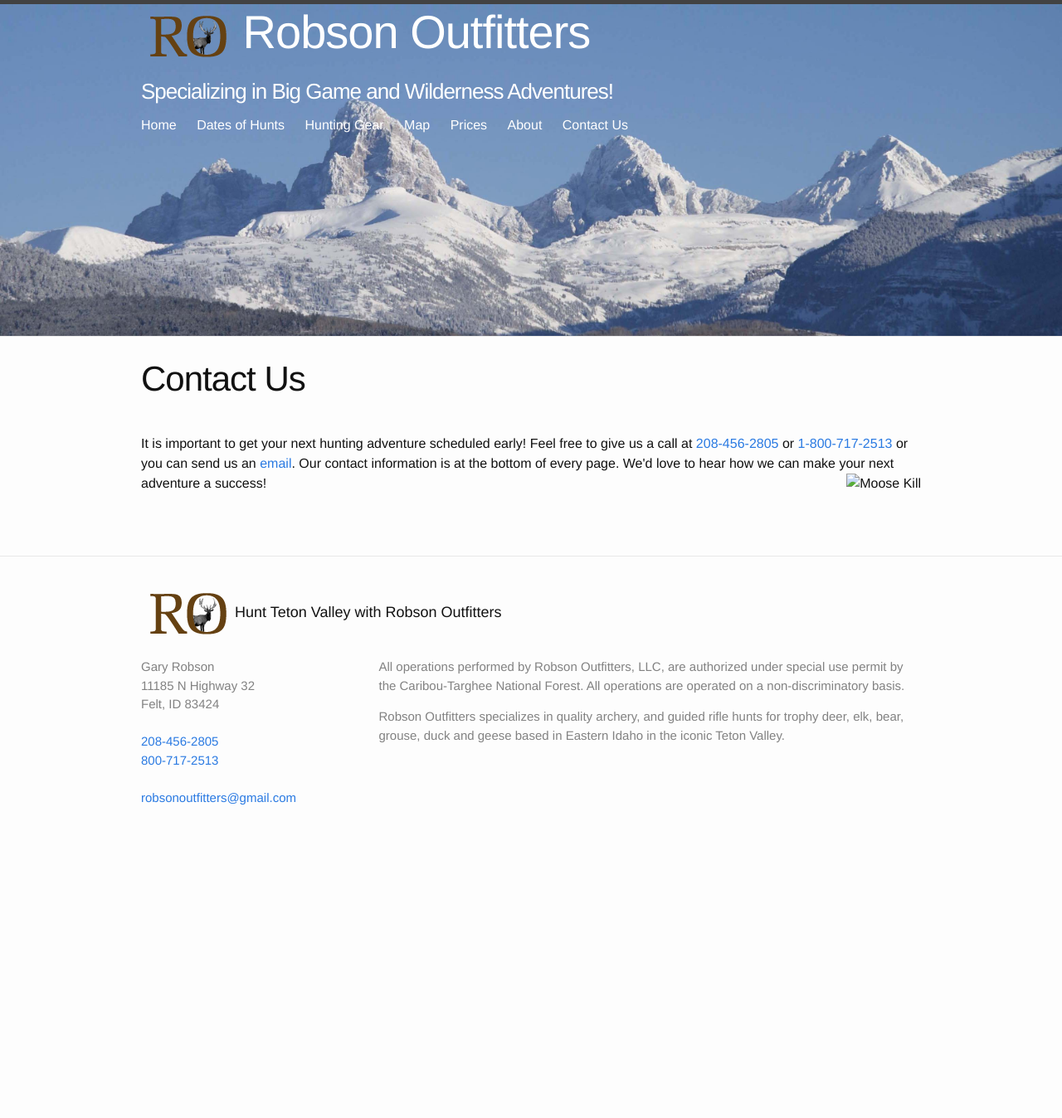
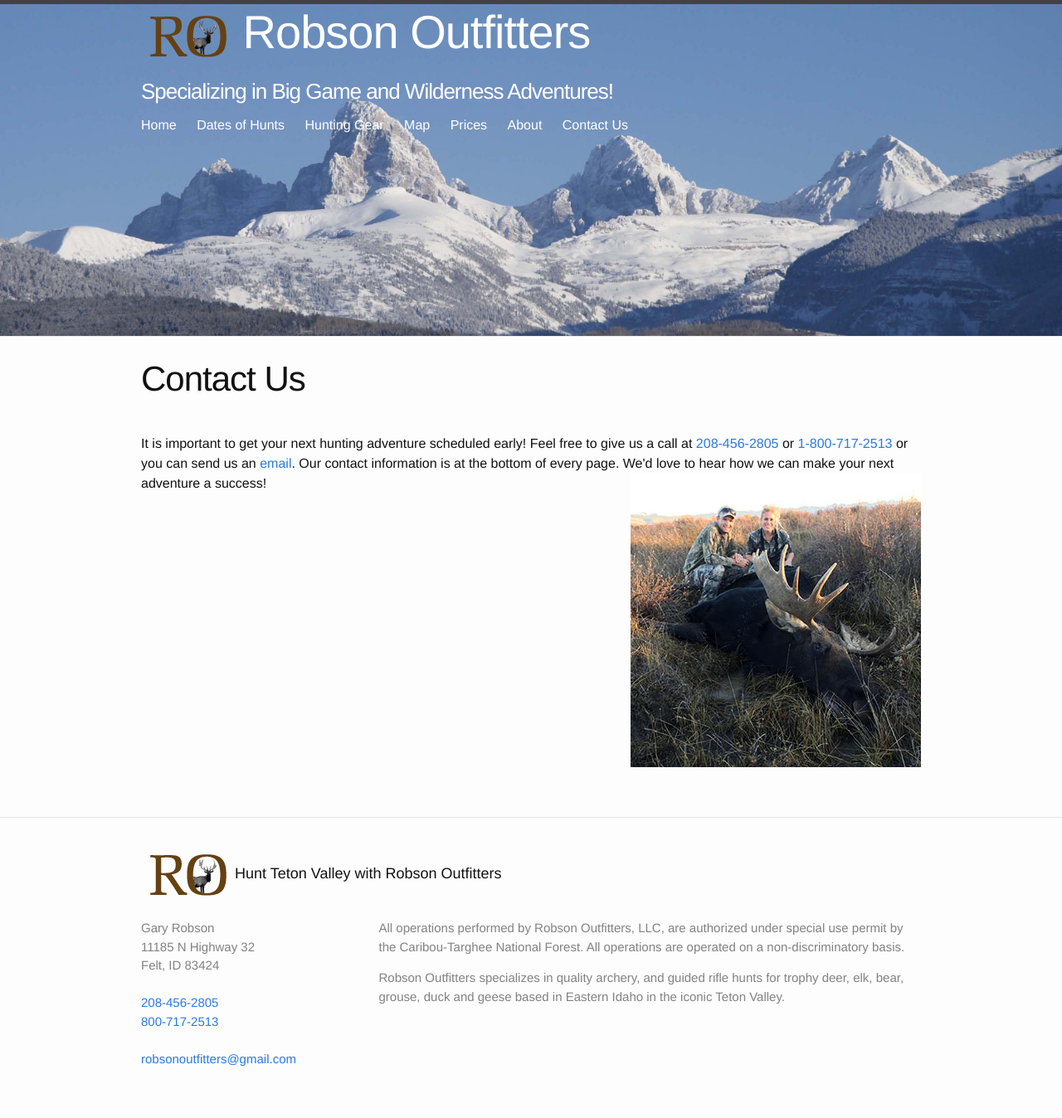
Before and after one commit to justinbkay/robsonoutfitters, a Jekyll site: the page built from contact.html, in a window 1280 px wide. Shown: the whole page at 83% size. Built offline with Jekyll 4.4.1, drawn with Linux system fonts in a browser that asks for light colours; before the commit the page ends 1033 px from its top, so only the background shows below that.

Commit message:
fix moose link

```diff
--- a/contact.html
+++ b/contact.html
@@ -6,5 +6,5 @@
 <p>
 It is important to get your next hunting adventure scheduled early! Feel free to give us a call at <a href="tel:+12084562805">208-456-2805</a> or <a href="tel:+18007172513">1-800-717-2513</a> or you can send us an <a href="mailto:{{site.email}}">email</a>.  Our contact information is at the bottom of every page.  We'd love to hear how we can
 make your next adventure a success!
-<img src="{{ site.baseurl }}images/moose2.jpg" alt="Moose Kill" style="float: right;margin-left: 50px;" />
+<img src="{{ "images/moose2.jpg" | absolute_url }}" alt="Moose Kill" style="float: right;margin-left: 50px;" />
 </p>
```
